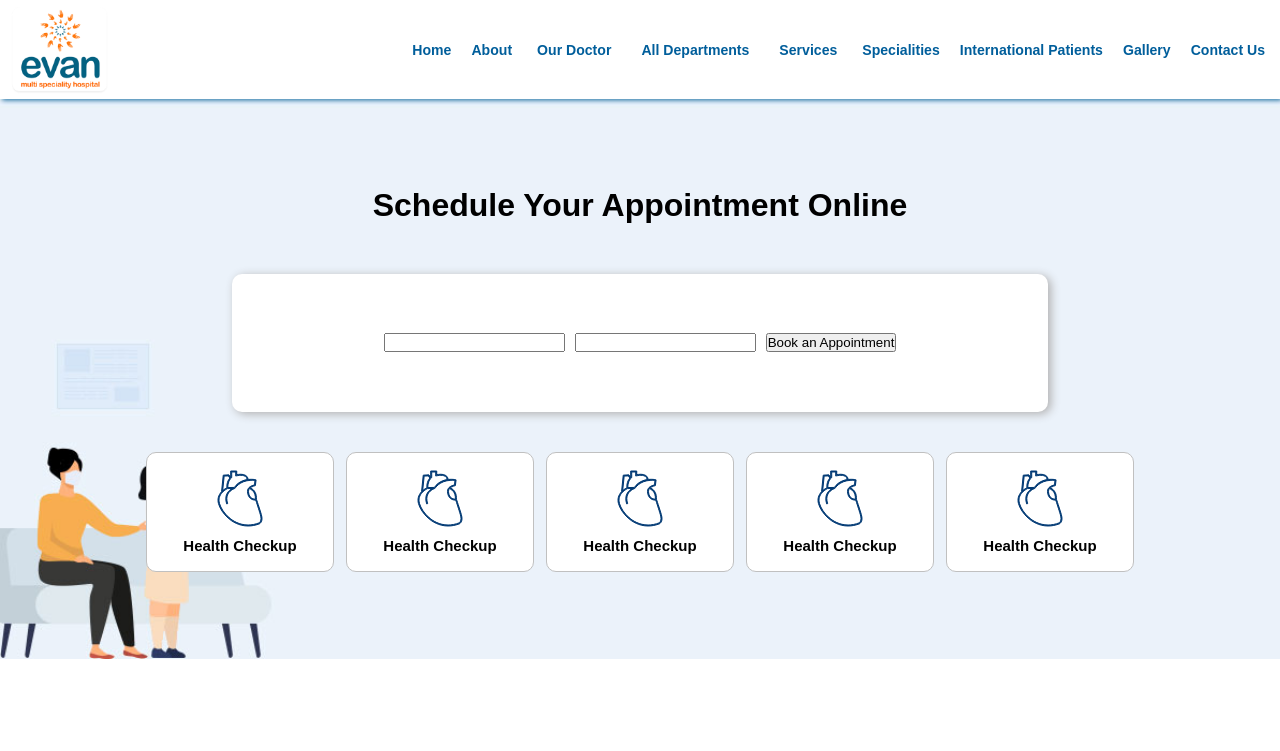
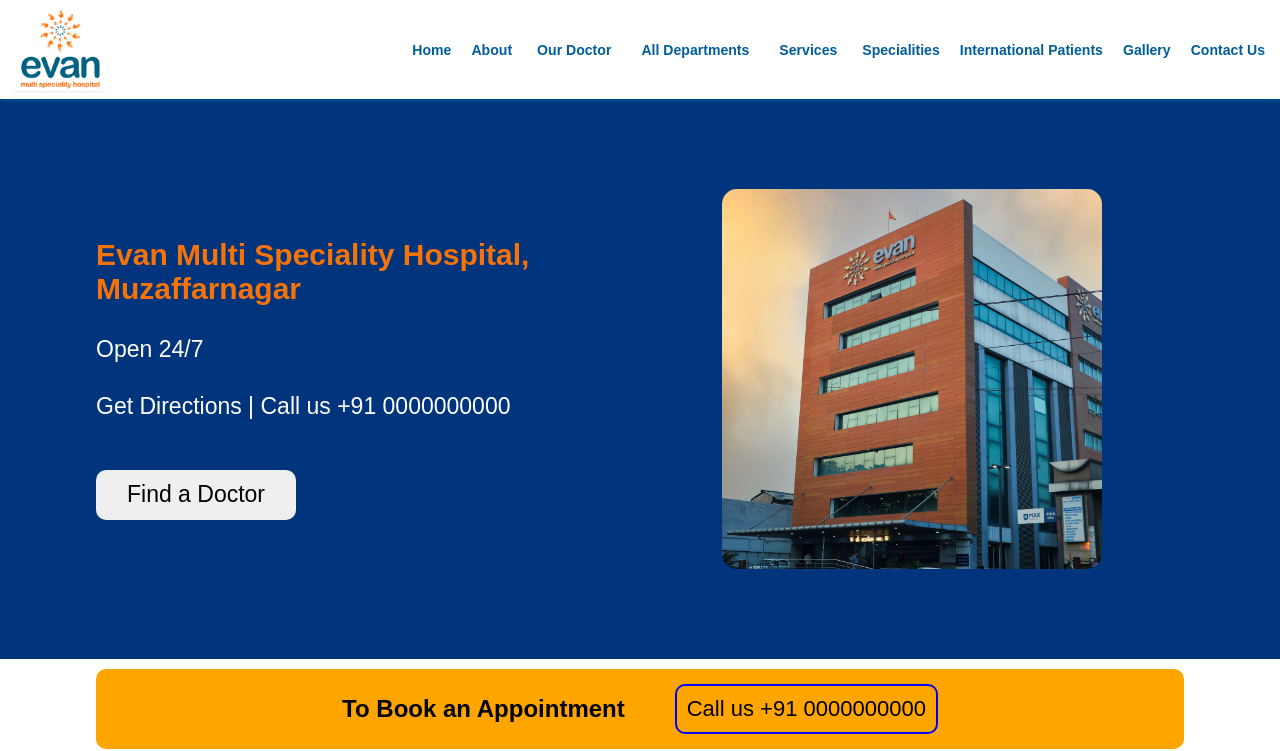
Before and after one commit to Aarishkasgar/Evan-Hospital, a React (Vite) app: page / in a window 1280 px wide. Shown: the top 751 px of the page. Built offline with nearby package versions, Linux system fonts and the light colour scheme.

Commit message:
ten-commit

```diff
--- /dev/null
+++ b/src/components/BookAppointment.css
@@ -0,0 +1,26 @@
+.BA-container {
+  width: 100%;
+  height: 100px;
+  /* background-color: chocolate; */
+  display: flex;
+  align-items: center;
+  justify-content: center;
+}
+
+.BA-inner-container {
+  width: 85%;
+  height: 10vh;
+  border-radius: 10px;
+  display: flex;
+  align-items: center;
+  justify-content: center;
+  background-color: orange;
+  gap: 50px;
+}
+
+.BA-inner-container p {
+  font-size: 2.2rem;
+  border: 2px solid blue;
+  border-radius: 10px;
+  padding: 10px;
+}
--- /dev/null
+++ b/src/components/BookAppointment.jsx
@@ -0,0 +1,15 @@
+import React from "react";
+import "../components/BookAppointment.css";
+
+const BookAppointment = () => {
+  return (
+    <div className="BA-container">
+      <div className="BA-inner-container">
+        <h2>To Book an Appointment</h2>
+        <p>Call us +91 0000000000</p>
+      </div>
+    </div>
+  );
+};
+
+export default BookAppointment;
--- a/src/components/HeroCard.css
+++ /dev/null
@@ -1,13 +0,0 @@
-.hero-card {
-  background-color: rgb(255, 255, 255);
-  width: 188px;
-  height: 120px;
-  border-radius: 10px;
-  display: flex;
-  align-items: center;
-  justify-content: center;
-  flex-direction: column;
-  font-size: 1rem;
-  gap: 10px;
-  border: 1px solid rgb(192, 192, 192);
-}
--- a/src/components/HeroCard.jsx
+++ /dev/null
@@ -1,15 +0,0 @@
-import React from "react";
-import "../components/HeroCard.css"
-
-const HeroCard = (props) => {
-  return (
-    <div>
-      <div className="hero-card">
-        <img src={props.img} />
-        <h2>{props.h1}</h2>
-      </div>
-    </div>
-  );
-};
-
-export default HeroCard;
--- a/src/pages/Home.jsx
+++ b/src/pages/Home.jsx
@@ -1,9 +1,9 @@
 import React from "react";
 import "../styles/Home.css";
 // import banner from "../assets/banner-n.jpg";
-import HeroCard from "../components/HeroCard";
+// import HeroCard from "../components/HeroCard";
 import SpecialitiesBox from "../components/SpecialitiesBox";
-import healthimg from "../assets/cardia.svg";
+// import healthimg from "../assets/cardia.svg";
 import doctorConsultImg from "../assets/doctor-consult-illustration.svg";
 import Cardia from "../assets/cardia.svg";
 import Orthoimg from "../assets/Orthopaedics.svg";
@@ -11,13 +11,14 @@
 import Pulmonology from "../assets/pulmonology.svg";
 import { useNavigate } from "react-router-dom";
 import ProjectFacts from "../components/ProjectFacts";
-import evanBuilding from "../assets/evan-building.png";
+import evanBuilding from "../assets/evan-building.jpg";
 import CounterAwardIcon from "../assets/Counter-Award-icon.png";
 import CounterHeartIcon from "../assets/counter-Heart-icon.png";
 import CounterHeldPatientsIcon from "../assets/counter-held-patients-icon.png";
 import CounterDoctorIcon from "../assets/countr-doctor-icon.png";
 import DoctorsCard from "../components/DoctorsCard";
 import DrImg01 from "../assets/DoctorsImg/DrImg01.jpeg";
+import BookAppointment from "../components/BookAppointment";
 
 const Home = () => {
   const navigate = useNavigate();
@@ -40,33 +41,38 @@
   return (
     <>
       <div className="hero-container">
-        {/* <img src={banner} alt="evan-building" className="hero-banner" /> */}
         <div className="hero-inner-container">
-          <div className="inner-box">
-            <h1 className="hero-title">Schedule Your Appointment Online</h1>
-            <div className="appointment-box">
-              <input type="text" />
-              <input type="text" />
-              <button>Book an Appointment</button>
-            </div>
-            <div className="hero-cards">
-              <HeroCard img={healthimg} h1="Health Checkup" />
-              <HeroCard img={healthimg} h1="Health Checkup" />
-              <HeroCard img={healthimg} h1="Health Checkup" />
-              <HeroCard img={healthimg} h1="Health Checkup" />
-              <HeroCard img={healthimg} h1="Health Checkup" />
-            </div>
+          <div className="hero-content-box">
+            <h2>Evan Multi Speciality Hospital, Muzaffarnagar</h2>
+            <p>Open 24/7</p>
+            <p>
+              <a href="#" className="getLink">
+                Get Directions
+              </a>{" "}
+              | Call us +91 0000000000
+            </p>
+            <button className="hero-btn">Find a Doctor</button>
+          </div>
+          <div className="hero-right-box">
+            <img
+              src={evanBuilding}
+              alt="evan-building"
+              className="hero-banner"
+            />
           </div>
         </div>
       </div>
 
       {/* home second page start */}
 
+      <div>
+        <BookAppointment />
+      </div>
+
       <div className="home-specialities-container">
         <div className="home-specialities-left">
           <div className="home-specialities-title">
-            <h1>Specialities</h1>
-            <h1>Procedures</h1>
+            <h1>Specialities & Procedures</h1>
           </div>
           <div className="SpecialitiesBoxes">
             <div className="SpecialitiesBox1">
@@ -79,12 +85,7 @@
               />
               <SpecialitiesBox img={Neurosciences} h1="Neurosciences" />
               <SpecialitiesBox img={Pulmonology} h1="Pulmonology" />
-              <button
-                onClick={clickAllHandler1}
-                className="Home-Specialities-viewButton"
-              >
-                View All &gt;
-              </button>
+
               {/* <SpecialitiesBox img={Cardia} h1="Surgery" /> */}
             </div>
             <div className="SpecialitiesBox2">
@@ -92,14 +93,17 @@
               <SpecialitiesBox img={Cardia} h1="Gynecology" />
               <SpecialitiesBox img={Cardia} h1="ENT" />
               <SpecialitiesBox img={Cardia} h1="Dialysis" />
-              <button
-                onClick={clickAllHandler1}
-                className="Home-Specialities-viewButton"
-              >
-                View All &gt;
-              </button>
+
               {/* <SpecialitiesBox img={Cardia} h1="Nephrology" /> */}
             </div>
+          </div>
+          <div className="HS-viewBtn">
+            <button
+              onClick={clickAllHandler1}
+              className="Home-Specialities-viewButton"
+            >
+              View All &gt;
+            </button>
           </div>
         </div>
         <div className="home-specialities-right">
@@ -204,6 +208,22 @@
           </button>
         </div>
       </section>
+
+      {/* Tpa section start */}
+
+      <section className="TPA-container">
+        <div className="TPA-inner-container">
+          <div>
+            <h3>INSURANCE</h3>
+            <h1>TPA & Insurance</h1>
+          </div>
+          <div>
+            <marquee behavior="slide" direction="right">
+              evan hospital
+            </marquee>
+          </div>
+        </div>
+      </section>
     </>
   );
 };
--- a/src/styles/Home.css
+++ b/src/styles/Home.css
@@ -1,11 +1,11 @@
 .hero-container {
-  background-color: rgb(220, 220, 220);
+  background-color: rgb(0, 52, 125);
   width: 100%;
   height: 70vh;
   display: flex;
   align-items: center;
   justify-content: center;
-  background: url(../assets//banner-n.jpg);
+  /* background: url(../assets//banner-n.jpg); */
   background-size: cover;
 }
 
@@ -18,38 +18,55 @@
   justify-content: center;
 }
 
-/* .hero-banner {
-  width: 100%;
-  height: auto;
-} */
+.hero-content-box {
+  width: 50%;
+}
 
-.inner-box {
-  /* background-color: wheat; */
-  width: 75%;
+.hero-content-box h2 {
+  margin-bottom: 30px;
+  font-size: 3rem;
+  color: #f67308;
+}
+
+.hero-content-box p {
+  margin: 30px 0px;
+  font-size: 2.3rem;
+  color: white;
+}
+
+.getLink {
+  text-decoration: none;
+  color: white;
+  &:hover {
+    text-decoration: underline;
+  }
+}
+
+.hero-btn {
+  width: 200px;
+  height: 50px;
+  font-size: 2.3rem;
+  border-radius: 10px;
+  border: none;
+  margin-top: 20px;
+}
+
+.HS-viewBtn {
+  margin-top: -30px;
+}
+
+.hero-right-box {
+  width: 50%;
+  /* background-color: #f67308; */
   display: flex;
   align-items: center;
   justify-content: center;
-  flex-direction: column;
 }
 
-.appointment-box {
-  width: 100%;
-  background-color: white;
-  display: flex;
-  align-items: center;
-  justify-content: center;
-  gap: 10px;
-  height: 138px;
-  margin-top: 50px;
-  margin-bottom: 40px;
-  border-radius: 10px;
-  box-shadow: 3px 2px 10px rgb(177, 176, 176);
-}
-
-.hero-cards {
-  display: flex;
-  /* background-color: blueviolet; */
-  gap: 12px;
+.hero-banner {
+  width: 70%;
+  height: auto;
+  border-radius: 15px;
 }
 
 /* Home Second Page */
```
Also changed, not shown: src/assets/banner-n.jpg.
